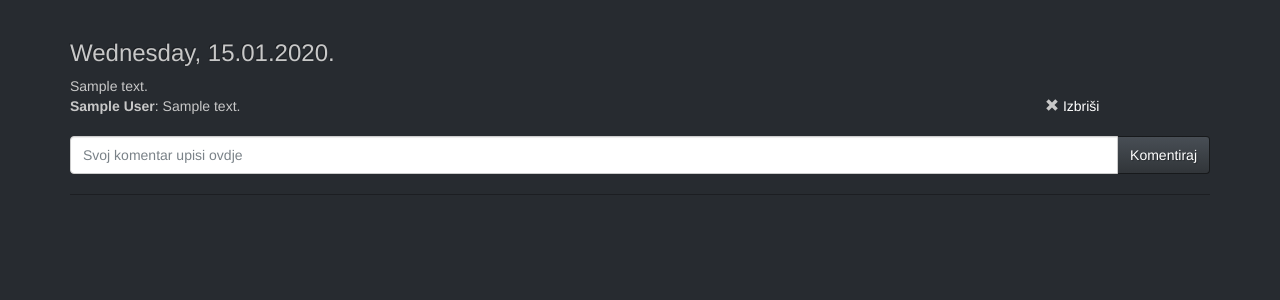
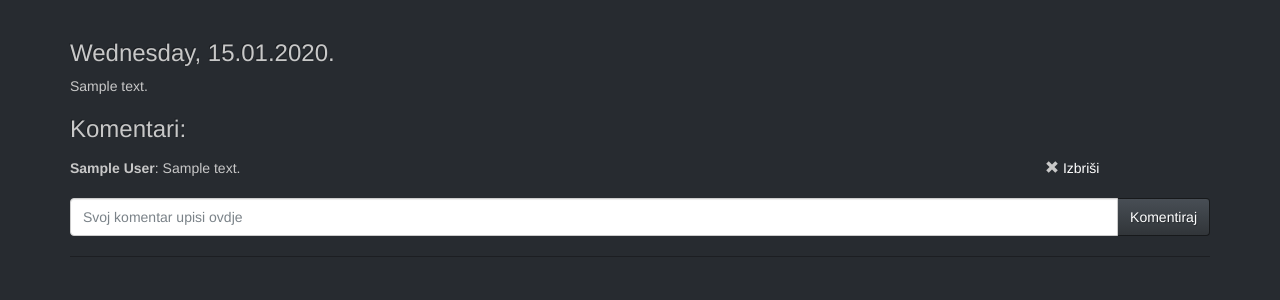
Before and after one commit to KSET/diskoinfo, a Django app: page /zapisnik/ in a window 1280 px wide. Shown: the part 52-352 px from the top of the page. Run offline with Django 3.2, Linux system fonts and the light colour scheme; a user stored in the database is signed in; tables that the repository leaves empty hold one stand-in row (values such as "Sample post"); some libraries are stand-ins or nearby versions.

Commit message:
Added Komentari: label

```diff
--- a/zapisnik/templates/zapisnik/list.html
+++ b/zapisnik/templates/zapisnik/list.html
@@ -8,6 +8,7 @@
         <h3>{{ entry.date|date:"l, d.m.Y." }}</h3>
         {{ entry.text|safe }}
         <br>
+        <label for="entry_comment"><h3>Komentari:</h3></label>
         {% for comment in entry.logcomment_set.all %}
           <div class="row">
             <div class="col-md-10">
```
